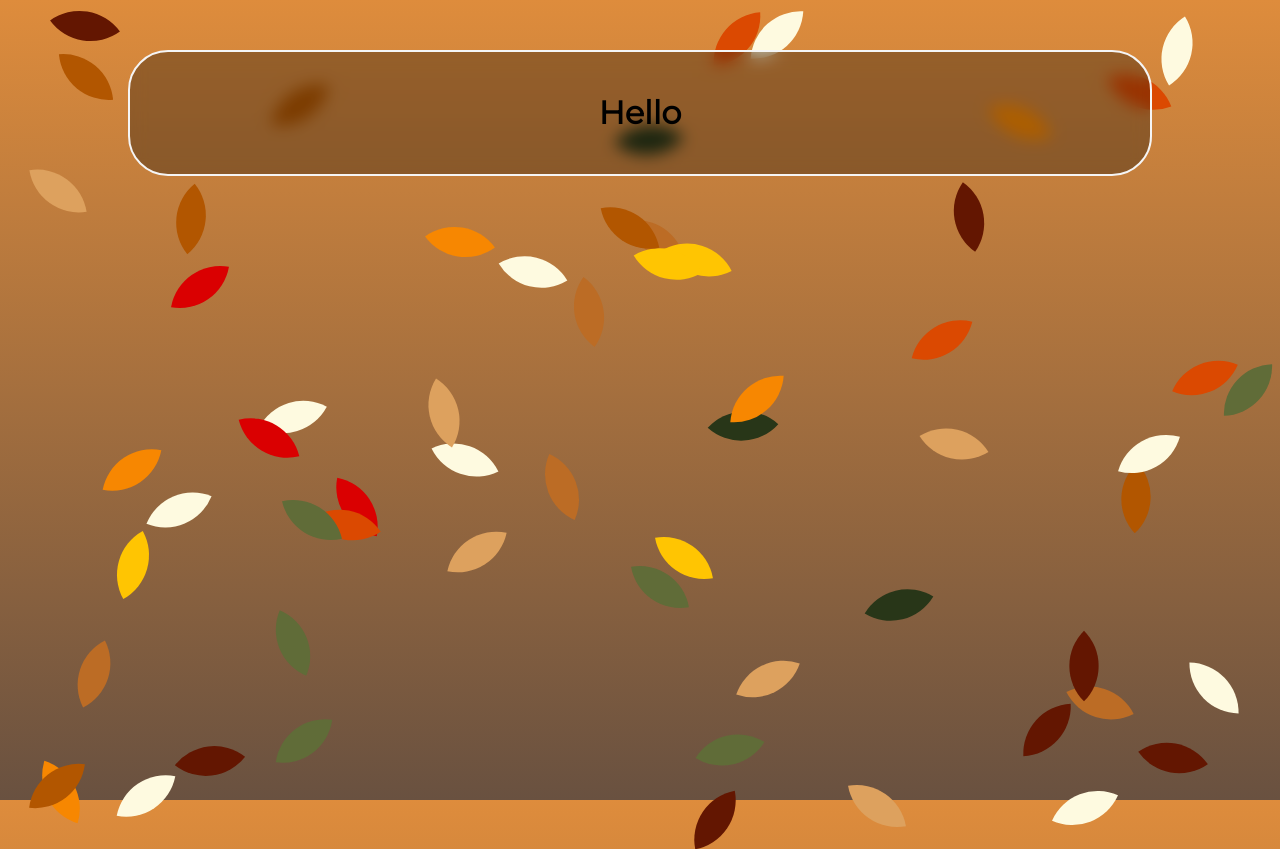
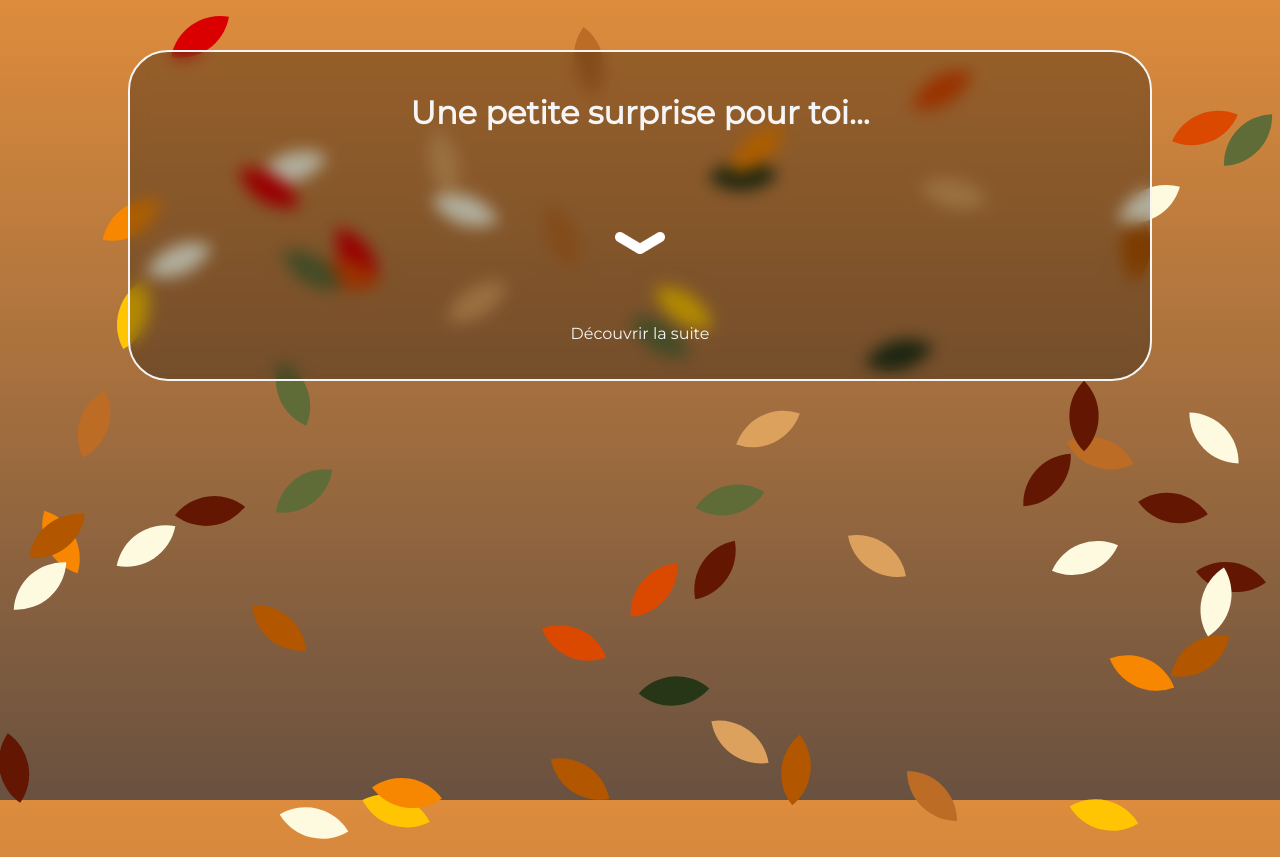
Before and after one commit to noctyris/5C5E1, a React (Vite) app: page / in a window 1280 px wide. Built offline with nearby package versions, Linux system fonts and the light colour scheme.

Commit message:
Add multiple pages

```diff
--- a/src/App.jsx
+++ b/src/App.jsx
@@ -7,6 +7,7 @@ function randint(min, max) {
 
 function App() {
   const [leaves, setLeaves] = useState([]);
+  const [page, setPage] = useState(0);
   const COLORS = [
     "#631601",
     "#da0001",
@@ -54,6 +55,15 @@ function App() {
     return () => clearInterval(interval);
   }, []);
 
+  const PAGES = [
+    <div className="content">
+      <h1 id="p1">Une petite surprise pour toi...</h1>
+      <img src="/arrow-down.png" />
+      <p onClick={() => setPage(1)}>Découvrir la suite</p>
+    </div>,
+    <div className="content">Hello</div>,
+  ];
+
   return (
     <main>
       {leaves.map((l) => (
@@ -72,9 +82,7 @@ function App() {
           {" "}
         </span>
       ))}
-      <div className="content">
-        <h1>Hello</h1>
-      </div>
+      {PAGES[page]}
     </main>
   );
 }
--- a/src/index.css
+++ b/src/index.css
@@ -32,4 +32,12 @@ main {
   z-index: 99;
   background-color: rgba(0, 0, 0, .3);
   backdrop-filter: blur(8px);
+  color: whitesmoke;
+  #p1 {
+    margin-bottom: 100px;
+  }
+  img {
+    width: 50px;
+    margin-bottom: 50px;
+  }
 }
```
